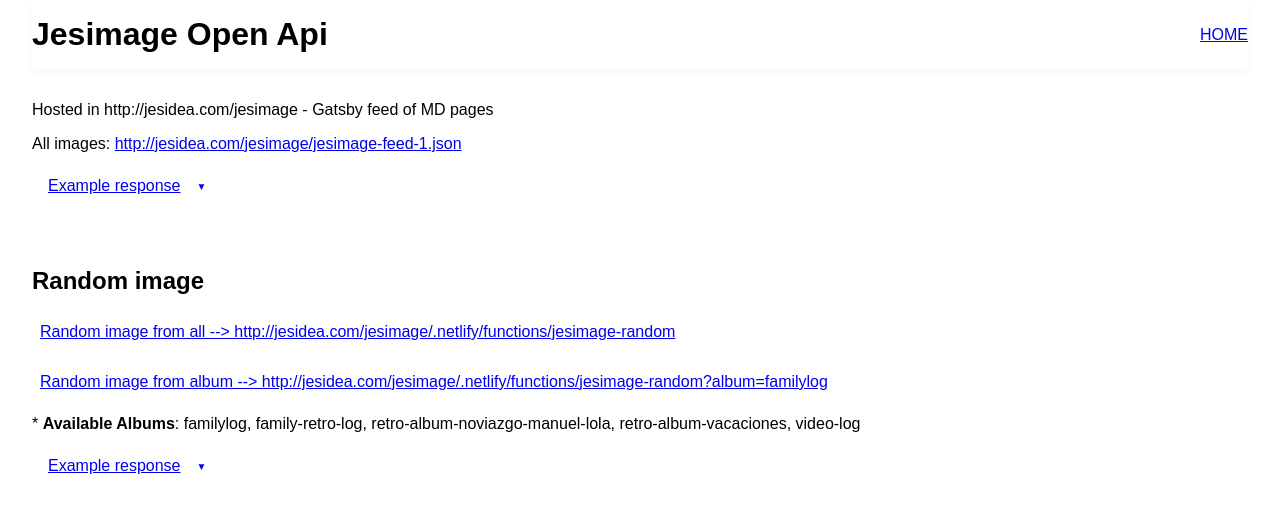
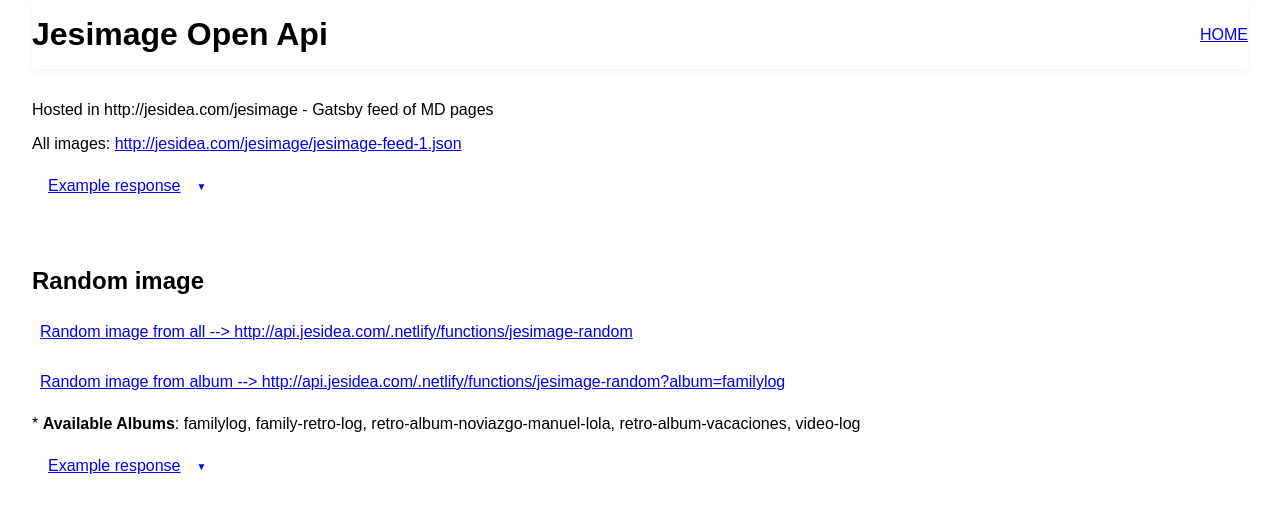
Before and after one commit to jescacena/jesidea-api-netlify, a website: page public/jesimage-api.html in a window 1280 px wide. Drawn offline with nearby package versions, Linux system fonts and the light colour scheme.

Commit message:
fix jesimage api

```diff
--- a/public/jesimage-api.html
+++ b/public/jesimage-api.html
@@ -1708,19 +1708,19 @@
         <li>
           <a
             target="_blank"
-            href="http://jesidea.com/jesimage/.netlify/functions/jesimage-random"
+            href="http://api.jesidea.com/.netlify/functions/jesimage-random"
           >
             Random image from all -->
-            http://jesidea.com/jesimage/.netlify/functions/jesimage-random</a
+            http://api.jesidea.com/.netlify/functions/jesimage-random</a
           >
         </li>
         <li>
           <a
             target="_blank"
-            href="http://jesidea.com/jesimage/.netlify/functions/jesimage-random?album=familylog"
+            href="http://api.jesidea.com/.netlify/functions/jesimage-random?album=familylog"
           >
             Random image from album -->
-            http://jesidea.com/jesimage/.netlify/functions/jesimage-random?album=familylog</a
+            http://api.jesidea.com/.netlify/functions/jesimage-random?album=familylog</a
           >
         </li>
       </ul>
```
